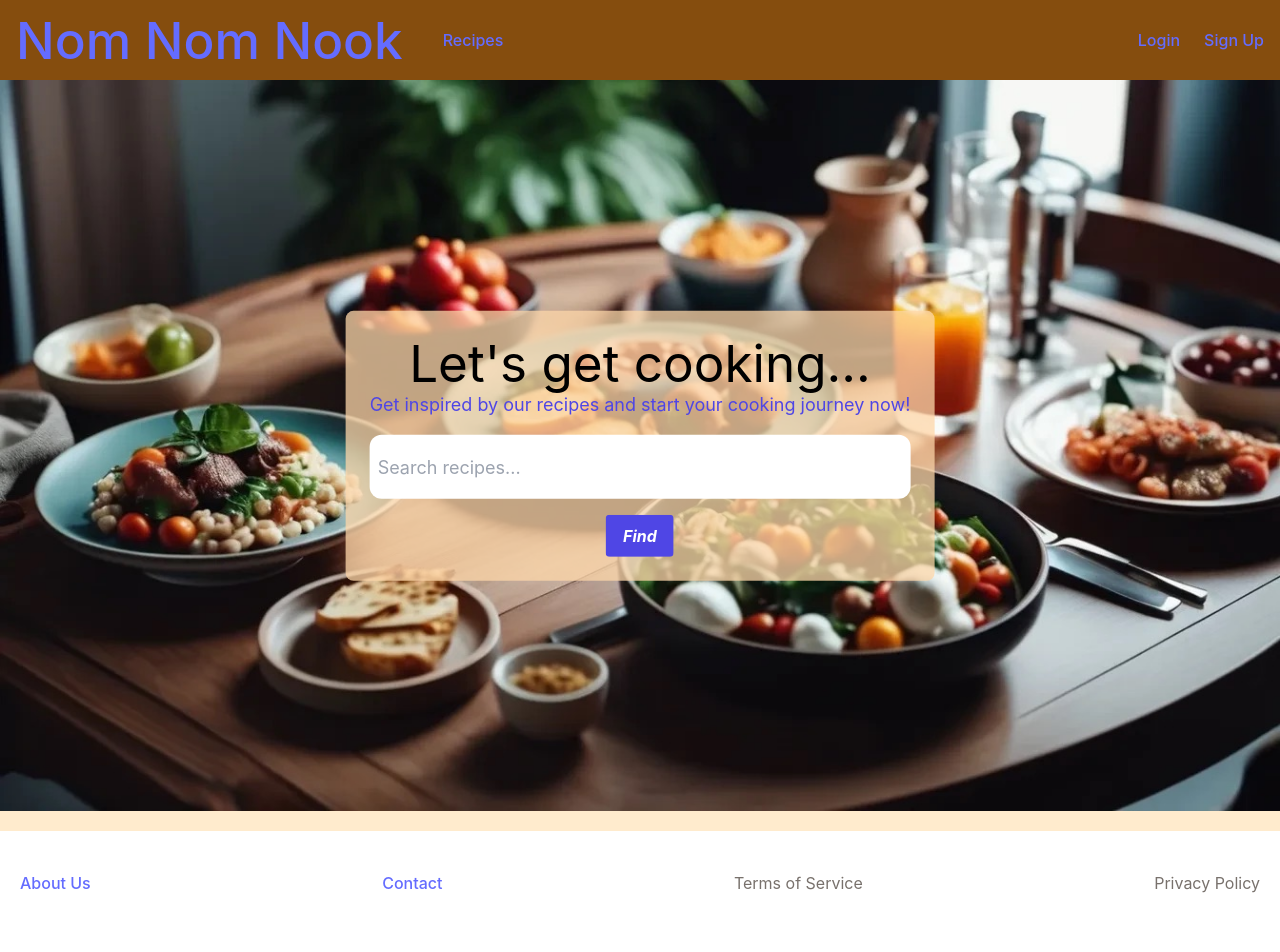
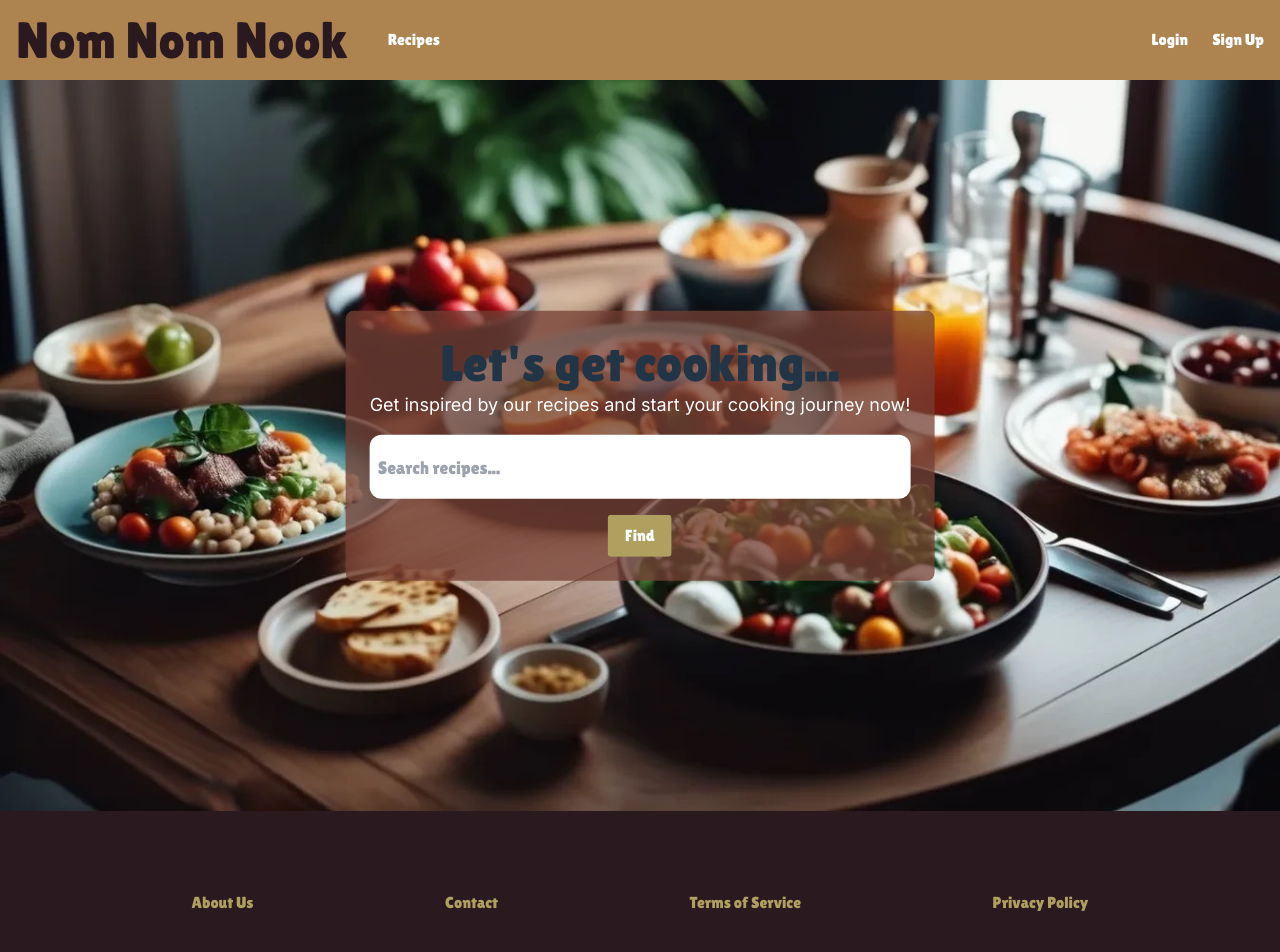
Before and after one commit to marla-gsng/Nom-Nom-Nook_final-project, a React (Vite) app: page / in a window 1280 px wide. Shown: the top 952 px of the page. Built offline with nearby package versions, Linux system fonts and the light colour scheme.

Commit message:
Font and color palette changed and overall pages stylistically edited

```diff
--- a/src/App.css
+++ b/src/App.css
@@ -3,7 +3,7 @@
   margin: 0 auto;
   /* padding: 2rem; */
   text-align: center;
-  background-color: blanchedalmond;
+  background-color: #764134;
 }
 
 .hero {
@@ -20,7 +20,8 @@
 
 .hero__img {
   width: 100%;
-  height: auto;
+  height: fit-content;
+  object-fit: cover;
 }
 
 .middle-section {
--- a/src/HomePage/Footer.jsx
+++ b/src/HomePage/Footer.jsx
@@ -2,17 +2,21 @@ import React from "react";
 
 const Footer = () => {
   return (
-    <div className="bg-white w-full flex flex-col px-5 py-10 mt-5 text-base leading-6 text-center text-stone-500 md:max-w-full">
-      <div className="flex flex-wrap gap-5 gap-y-6 justify-between content-center md:max-w-full">
+    <div className="bg-licorice w-full flex flex-col px-5 py-10 text-base leading-6 text-center text-ecru md:max-w-full">
+      <div className="mt-10  flex flex-wrap gap-5 gap-y-6 justify-evenly content-center md:max-w-full">
         <div>
           <li className="list-none">
-            <a href="#about">About Us</a>
+            <a href="#about" className="text-ecru">
+              About Us
+            </a>
           </li>
         </div>
 
         <div>
-          <li className="list-none">
-            <a href="#contact">Contact</a>
+          <li className="list-none text-ecru">
+            <a href="#contact" className="text-ecru">
+              Contact
+            </a>
           </li>
         </div>
 
--- a/src/HomePage/Header.jsx
+++ b/src/HomePage/Header.jsx
@@ -1,25 +1,25 @@
 const Header = () => {
   return (
-    <header className=" w-full h-20 flex justify-between items-center p-4 bg-yellow-800 z-50">
+    <header className=" w-full h-20 flex justify-between items-center p-4 bg-chamoisee z-50">
       <div className="flex justify-start items-center gap-10">
         <h1>
-          <a href="/#" className="hover:text-green-700">
+          <a href="/#" className="hover:text-green-700 text-licorice">
             Nom Nom Nook
           </a>
         </h1>
         <ul className="flex gap-4 justify-end">
           <li>
-            <a href="/recipes" className="hover:text-gray-700">
+            <a href="/recipes" className="hover:text-gray-700 text-white">
               Recipes
             </a>
           </li>
         </ul>
       </div>
       <div className="flex gap-6">
-        <a href="#login" className="hover:text-gray-700">
+        <a href="#login" className="hover:text-gray-700 text-white">
           Login
         </a>
-        <a href="#signup" className="hover:text-gray-700">
+        <a href="#signup" className="hover:text-gray-700 text-white">
           Sign Up
         </a>
       </div>
--- a/src/HomePage/Hero.jsx
+++ b/src/HomePage/Hero.jsx
@@ -1,15 +1,26 @@
 import heroImage from "../assets/images/FP-hero-op1.jpeg";
 import "../App.css";
+import { useState } from "react";
 
 const Hero = () => {
+  const [searchQuery, setSearchQuery] = useState("");
+
+  const handleInputChange = (e) => {
+    setSearchQuery(e.target.value);
+  };
+
+  const handleSearch = () => {
+    console.log("Searching for:", searchQuery);
+  };
+
   return (
     <div className="hero">
       <div className="hero__container">
         <img src={heroImage} alt="Delicious Food" className="hero__img" />
 
-        <div className="middle-section bg-orange-200 bg-opacity-75 p-6 rounded-lg">
+        <div className="middle-section bg-bole bg-opacity-75 p-6 rounded-lg">
           <h1 className="hero__title text-black">Let's get cooking...</h1>
-          <p className="hero__description text-lg text-bold text-indigo-600">
+          <p className="hero__description text-lg text-bold text-white">
             Get inspired by our recipes and start your cooking journey now!
           </p>
           <input
@@ -17,10 +28,20 @@ const Hero = () => {
             type="text"
             placeholder="Search recipes..."
             className="hero__search-bar text-lg p-2 rounded-xl w-full mt-4 h-16"
+            value={searchQuery}
+            onChange={handleInputChange}
           />
-          <button className="bg-indigo-600 text-white font-bold py-2 px-4 rounded mt-4 hover:bg-indigo-700">
+          <button
+            className="bg-ecru text-white font-bold py-2 px-4 rounded mt-4 hover:bg-indigo-700"
+            onClick={handleSearch}
+          >
             <i className="fas fa-search">Find</i>
           </button>
+          {searchQuery && (
+            <p className="mt-4 text-white">
+              Searching for: <strong>{searchQuery}</strong>
+            </p>
+          )}
         </div>
       </div>
     </div>
--- a/src/RecipesPage.jsx
+++ b/src/RecipesPage.jsx
@@ -31,15 +31,16 @@ const RecipesPage = () => {
   if (error) return <div>Error: {error.message}</div>;
 
   return (
+    <>
       <div className="flex flex-col min-h-screen">
         <Header />
         <div className="flex-grow flex flex-col items-center justify-center">
-        <h1 className="text-4xl font-bold mt-10 mb-5">Recipes</h1>
-        <div className="grid grid-cols-1 gap-4 md:grid-cols-2 lg:grid-cols-3 w-full px-4">
+          <h1 className="text-4xl font-bold mt-7 mb-7">Recipes</h1>
+          <div className="flex flex-wrap justify-center items-center w-full px-40 m-10">
             {recipes.map((recipe) => (
               <div
                 key={recipe.id}
-              className="w-64 h-64 bg-amber-800 rounded-md flex items-center justify-center"
+                className="w-48 h-48 bg-licorice rounded-md flex items-center justify-center m-2"
               >
                 <Link to={`/recipe/${recipe._id}`} className="text-white">
                   {recipe.title}
@@ -50,6 +51,7 @@ const RecipesPage = () => {
         </div>
         <Footer />
       </div>
+    </>
   );
 };
 
--- a/src/SingleRecipe.jsx
+++ b/src/SingleRecipe.jsx
@@ -45,24 +45,33 @@ const SingleRecipe = () => {
           h2 {
             text-align: center;
             color: #333;
+            font-weight: 800;
           }
           ul {
             list-style-type: disc;
             padding-left: 20px;
+            list-style-type: none;
+            margin: 50px;
+            text-align: left;
           }
           li {
             margin-bottom: 10px;
             font-size: 18px;
+            list-style-type: none;
+            padding: 10px;
           }
+          .checkbox {
+           margin-right: 10px;
         </style>
       </head>
       <body>
-        <h2>Ingredients</h2>
+        <h2>Ingredients for ${recipe.title}</h2>
         <ul>
           ${recipe.ingredients
             .map(
               (ingredient) => `
             <li>
+            <input type="checkbox" class="checkbox" />
               ${ingredient.quantity} ${ingredient.unit} ${ingredient.name}
             </li>
           `
@@ -117,19 +126,21 @@ const SingleRecipe = () => {
   return (
     <div className="flex flex-col justify-items-center ">
       <Header />
-      <label className="switch ml-4">
-        <input
-          type="checkbox"
-          checked={isWakeLockActive}
-          onChange={handleToggleChange}
-        />
-        <span className="slider round"></span>
-        <p className="ml-2 w-6 mt-5 text-black flex">
-          {isWakeLockActive ? "Let Screen Sleep" : "Keep Screen Awake"}
+      <div className="flex mt-12 mr-10 flex-col w-full justify-end items-center px-4">
+        <p className=" w-60 mt-5 text-black text-sm ">
+          {isWakeLockActive ? "Off" : "Keep Screen Awake for Cooking!"}
         </p>
-      </label>
+        <label className="switch flex items-center">
+          <input
+            type="checkbox"
+            checked={isWakeLockActive}
+            onChange={handleToggleChange}
+          />
+          <span className="slider round flex justify-end"></span>
+        </label>
+      </div>
       <div className="flex flex-col items-center justify-center">
-        <div className="w-3/4 mt-40 md:w-128 h-128 bg-amber-700 rounded-md">
+        <div className="w-3/4 mt-10 md:w-128 h-128 bg-licorice rounded-md">
           <h2 className="mt-10 mb-4 text-2xl md:text-3xl lg:text-4xl font-bold text-center">
             {recipe.title}
           </h2>
@@ -165,7 +176,7 @@ const SingleRecipe = () => {
           </div>
           <button
             onClick={openIngredientsWindow}
-            className="px-4 py-2 bg-blue-500 text-white rounded-lg"
+            className="px-4 py-2 mt-7 bg-ecru text-white rounded-lg"
           >
             Open List in A Separate Window
           </button>
@@ -189,10 +200,10 @@ const SingleRecipe = () => {
           {isWakeLockActive ? "Disable Wake Lock" : "Enable Wake Lock"}
         </button> */}
 
-        <div className="text-center mt-8 mb-10">
+        <div className="text-center mt-10 mb-10">
           <Link
             to={`/recipe/${recipe._id}/step`}
-            className="inline-block bg-blue-500 text-white py-2 px-4 rounded hover:bg-blue-700 transition-colors"
+            className="inline-block bg-ecru text-white py-4 px-8 text-2xl rounded hover:bg-blue-700 transition-colors"
           >
             Let's Cook!
           </Link>
--- a/src/SoloRecipeStep.jsx
+++ b/src/SoloRecipeStep.jsx
@@ -31,10 +31,13 @@ const SoloRecipeStep = (recipes) => {
   return (
     <>
       {recipe && !loading ? (
-        <div className="flex flex-col justify-items-center min-h-screen w-full bg-amber-700">
+        <div className="flex flex-col justify-items-center min-h-screen w-full bg-licorice">
           <div className="flex flex-col items-center justify-center w-full">
-            <div className="w-3/4 mt-40 md:w-128 h-128 bg-amber-700 rounded-md">
-              <p className="text-center text-lg md:text-xl lg:text-2xl">
+            <div className="w-3/4 mt-40 md:w-128 h-128 bg-bole rounded-lg p-12">
+              <h3 className="text-center text-3xl md:text-4xl lg:text-5xl font-bold mb-4">
+                {recipe.title}
+              </h3>
+              <p className="text-center text-sm text-licorice md:text-xl lg:text-2xl">
                 Step {stepNumber + 1} of {recipe.instructions.length}
               </p>
 
@@ -60,7 +63,7 @@ const SoloRecipeStep = (recipes) => {
             </div>
             <div className="mt-4">
               <Link to={`/recipe/${id}`}>
-                <button className="px-3 py-1 bg-gray-500 text-white rounded-lg text-sm">
+                <button className="px-3 py-1 bg-ecru text-white rounded-lg text-sm">
                   Back to Recipe
                 </button>
               </Link>
--- a/src/index.css
+++ b/src/index.css
@@ -1,16 +1,18 @@
+@import url("https://fonts.googleapis.com/css2?family=Inter:ital,opsz,wght@0,14..32,100..900;1,14..32,100..900&family=Lilita+One&display=swap");
+
 @tailwind base;
 @tailwind components;
 @tailwind utilities;
 
 :root {
-  font-family: Inter, system-ui, Avenir, Helvetica, Arial, sans-serif;
+  font-family: "Lilita One", sans-serif, "Inter", sans-serif;
   line-height: 1.5;
   font-weight: 400;
   margin: none;
 
   color-scheme: light dark;
   color: rgba(255, 255, 255, 0.87);
-  background-color: #242424;
+  background-color: #fcfcfc;
 
   font-synthesis: none;
   text-rendering: optimizeLegibility;
@@ -55,8 +57,15 @@ html, body {
 } */
 
 h1 {
+  font-family: "Lilita One", sans-serif;
   font-size: 3.2em;
   line-height: 1.1;
+}
+
+p {
+  font-family: "Inter", sans-serif;
+  font-size: 1.2em;
+  line-height: 1.5;
 }
 
 button {
@@ -116,7 +125,7 @@ button:focus-visible {
 }
 
 input:checked + .slider {
-  background-color: #2196f3;
+  background-color: #b8f321;
 }
 
 input:checked + .slider:before {
--- a/tailwind.config.js
+++ b/tailwind.config.js
@@ -3,6 +3,17 @@ export default {
   content: ["./index.html", "./src/**/*.{js,ts,jsx,tsx}"],
   theme: {
     extend: {},
+    colors: {
+      night: "#141414",
+      licorice: "#2A1A1F",
+      bole: "#764134",
+      chamoisee: "#AD8350",
+      ecru: "#AFA060",
+      transparent: "transparent",
+      white: "#ffffff",
+      beige: "#F5F5DC",
+      blue: "#0000FF",
+    },
   },
   plugins: [],
 };
```
Lines whose indentation alone changed are shown as unchanged.
